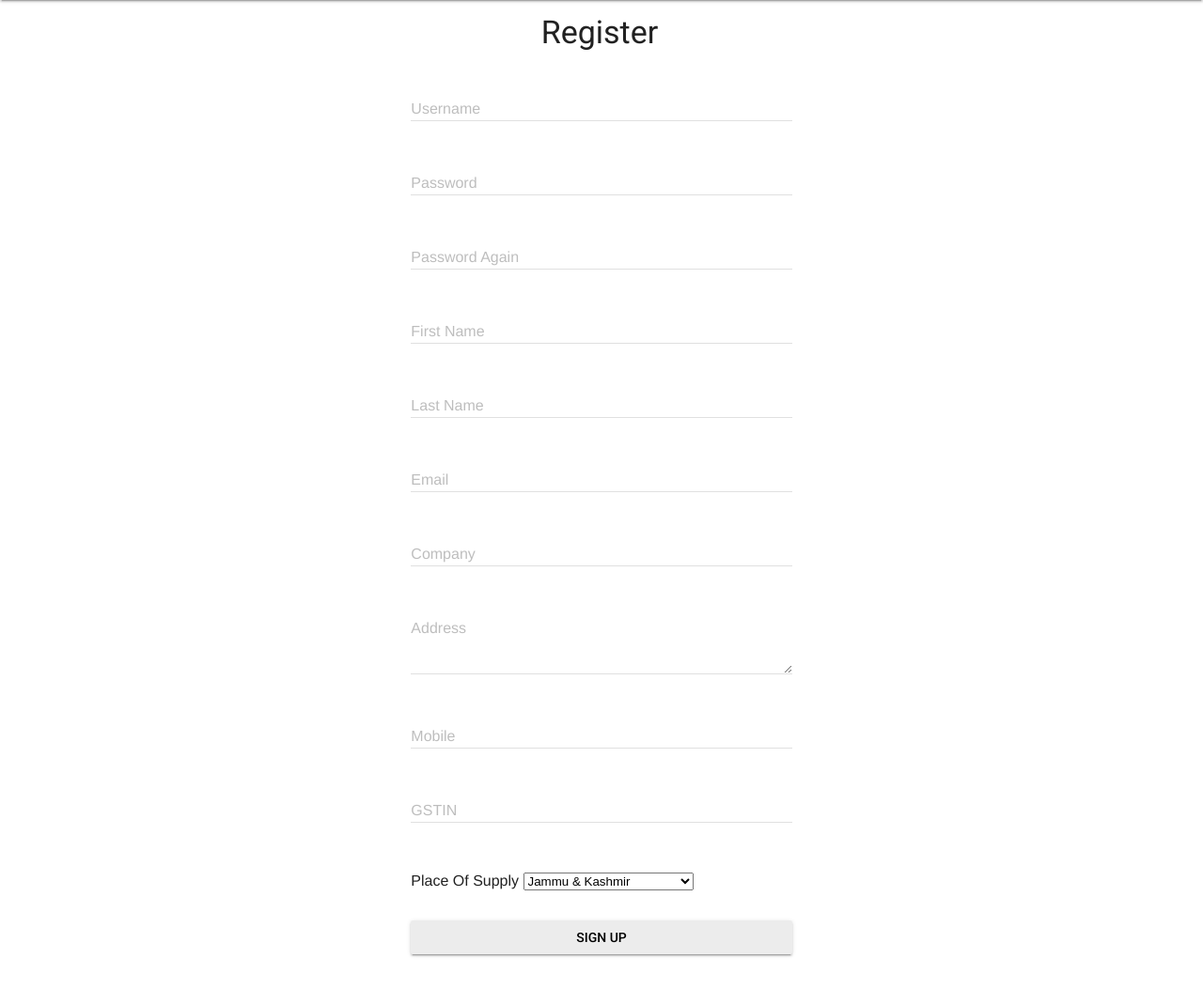
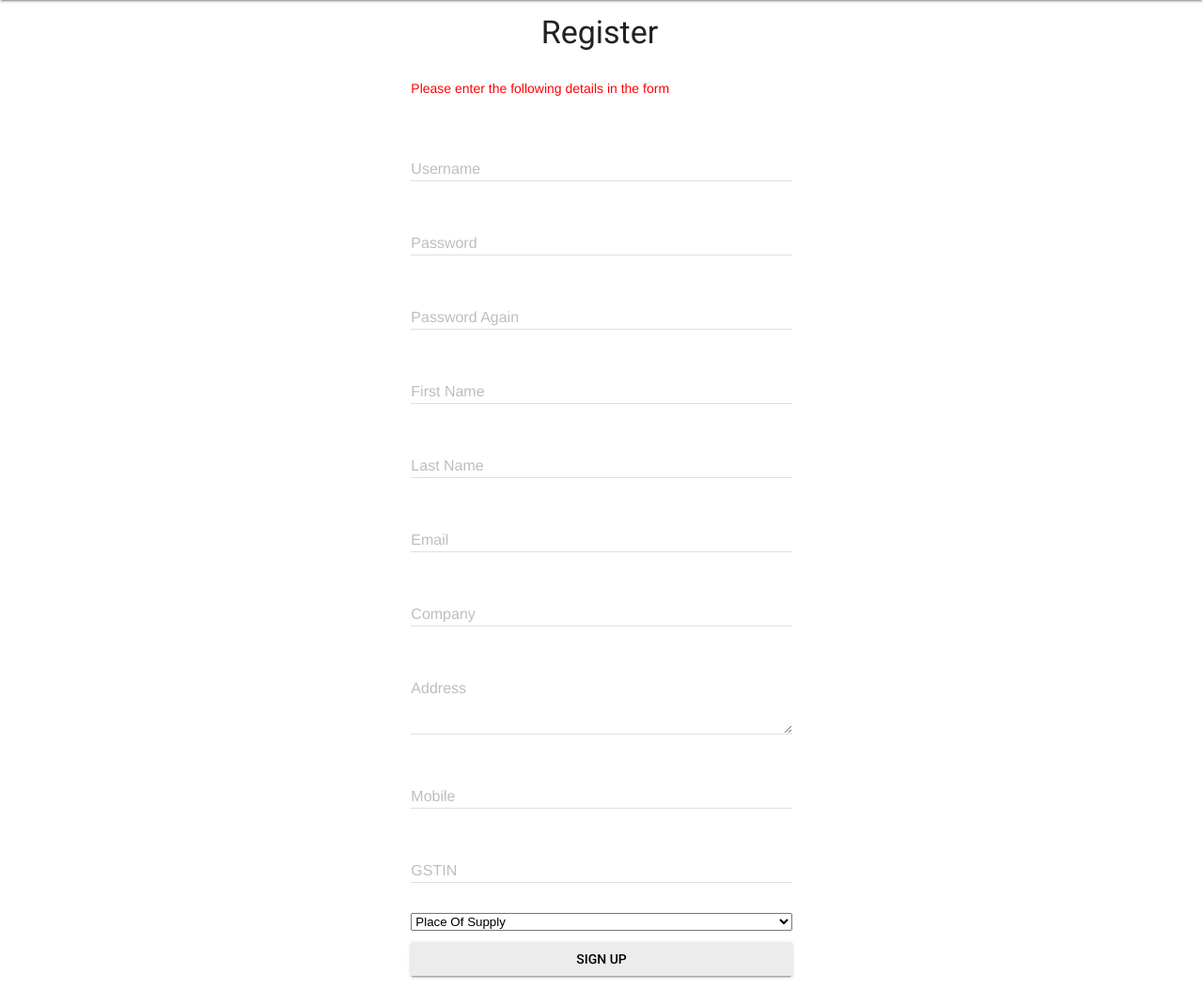
Before and after one commit to rishabhnehra/Invoicer-legacy, a Django app: page /bill/signup/ in a window 1280 px wide. Shown: the part 64-1117 px from the top of the page at 94% size. Run offline with Django 3.2, Linux system fonts and the light colour scheme.

Commit message:
UI tweaks

```diff
--- a/invoicer/templates/registration/signup.html
+++ b/invoicer/templates/registration/signup.html
@@ -4,14 +4,21 @@
   <div class="mdl-grid">
     <h3 class="mdl-cell mdl-cell--12-col text-center">Register</h3>
   </div>
+
+  <div class="mdl-grid">
+    <p class="mdl-cell mdl-cell--4-col-phone mdl-cell--2-offset-tablet mdl-cell--4-col-tablet mdl-cell--4-offset-desktop mdl-cell--4-col-desktop" style="color: red">Please enter the following details in the form</p>
+    <ul class="mdl-cell mdl-cell--4-col-phone mdl-cell--2-offset-tablet mdl-cell--4-col-tablet mdl-cell--4-offset-desktop mdl-cell--4-col-desktop">
+    {% for error in form.errors %}
+      <li style="color: red">{{ error }} </li>
+    {% endfor %}
+    </ul>
+  </div>
+
+
   <form class="mdl-grid" method="post">
-
-    {% for error in form.errors %}
-      <p style="color: red">{{ error }} </p>
-    {% endfor %}
     {% csrf_token %}
     <div class="mdl-cell mdl-cell--4-col-phone mdl-cell--2-offset-tablet mdl-cell--4-col-tablet mdl-cell--4-offset-desktop mdl-cell--4-col-desktop mdl-textfield mdl-js-textfield mdl-textfield--floating-label">
-      <input class="mdl-textfield__input" type="text" name="{{ form.username.name }}" id="id_{{ form.username.name }}" maxlength="254">
+      <input class="mdl-textfield__input" type="text" name="{{ form.username.name }}" id="id_{{ form.username.name }}" maxlength="254" value="{% if form.username.value != None %}{{ form.username.value }}{% endif %}">
       <label class="mdl-textfield__label" for="id_{{ form.username.name }}">Username</label>
     </div>
 
@@ -26,44 +33,43 @@
     </div>
 
     <div class="mdl-cell mdl-cell--4-col-phone mdl-cell--2-offset-tablet mdl-cell--4-col-tablet mdl-cell--4-offset-desktop mdl-cell--4-col-desktop mdl-textfield mdl-js-textfield mdl-textfield--floating-label">
-      <input class="mdl-textfield__input" type="text" name="{{ form.first_name.name }}" id="id_{{ form.first_name.name }}" maxlength="30">
+      <input class="mdl-textfield__input" type="text" name="{{ form.first_name.name }}" id="id_{{ form.first_name.name }}" maxlength="30" value="{% if form.first_name.value != None %}{{ form.first_name.value }}{% endif %}">
       <label class="mdl-textfield__label" for="id_{{ form.first_name.name }}">First Name</label>
     </div>
 
     <div class="mdl-cell mdl-cell--4-col-phone mdl-cell--2-offset-tablet mdl-cell--4-col-tablet mdl-cell--4-offset-desktop mdl-cell--4-col-desktop mdl-textfield mdl-js-textfield mdl-textfield--floating-label">
-      <input class="mdl-textfield__input" type="text" name="{{ form.last_name.name }}" id="id_{{ form.last_name.name }}" maxlength="30">
+      <input class="mdl-textfield__input" type="text" name="{{ form.last_name.name }}" id="id_{{ form.last_name.name }}" maxlength="30" value="{% if form.last_name.value != None %}{{ form.last_name.value }}{% endif %}">
       <label class="mdl-textfield__label" for="id_{{ form.last_name.name }}">Last Name</label>
     </div>
 
     <div class="mdl-cell mdl-cell--4-col-phone mdl-cell--2-offset-tablet mdl-cell--4-col-tablet mdl-cell--4-offset-desktop mdl-cell--4-col-desktop mdl-textfield mdl-js-textfield mdl-textfield--floating-label">
-      <input class="mdl-textfield__input" type="email" name="{{ form.email.name }}" id="id_{{ form.email.name }}" maxlength="254">
+      <input class="mdl-textfield__input" type="email" name="{{ form.email.name }}" id="id_{{ form.email.name }}" maxlength="254" value="{% if form.email.value != None %}{{ form.email.value }}{% endif %}">
       <label class="mdl-textfield__label" for="id_{{ form.email.name }}">Email</label>
     </div>
 
     <div class="mdl-cell mdl-cell--4-col-phone mdl-cell--2-offset-tablet mdl-cell--4-col-tablet mdl-cell--4-offset-desktop mdl-cell--4-col-desktop mdl-textfield mdl-js-textfield mdl-textfield--floating-label">
-      <input class="mdl-textfield__input" type="text" name="{{ form.company.name }}" id="id_{{ form.company.name }}" maxlength ="50">
+      <input class="mdl-textfield__input" type="text" name="{{ form.company.name }}" id="id_{{ form.company.name }}" maxlength ="50" value="{% if form.company.value != None %}{{ form.company.value }}{% endif %}">
       <label class="mdl-textfield__label" for="id_{{ form.company.name }}">Company</label>
     </div>
 
     <div class="mdl-cell mdl-cell--4-col-phone mdl-cell--2-offset-tablet mdl-cell--4-col-tablet mdl-cell--4-offset-desktop mdl-cell--4-col-desktop mdl-cell--4-col-desktop mdl-textfield mdl-js-textfield mdl-textfield--floating-label">
-      <textarea class="mdl-textfield__input" type="text" id="id_{{ form.address.name }}" name="{{ form.address.name }}" rows="3""></textarea>
+      <textarea class="mdl-textfield__input" type="text" id="id_{{ form.address.name }}" name="{{ form.address.name }}" rows="3"">{% if form.address.value != None %}{{ form.address.value }}{% endif %}</textarea>
      <label class="mdl-textfield__label" for="id_{{ form.address.name }}">Address</label>
     </div>
 
     <div class="mdl-cell mdl-cell--4-col-phone mdl-cell--2-offset-tablet mdl-cell--4-col-tablet mdl-cell--4-offset-desktop mdl-cell--4-col-desktop mdl-textfield mdl-js-textfield mdl-textfield--floating-label">
-      <input class="mdl-textfield__input" type="nume" name="{{ form.mobile.name }}" id="id_{{ form.mobile.name }}" maxlength="10">
+      <input class="mdl-textfield__input" type="nume" name="{{ form.mobile.name }}" id="id_{{ form.mobile.name }}" maxlength="10" value="{% if form.mobile.value != None %}{{ form.mobile.value }}{% endif %}">
       <label class="mdl-textfield__label" for="id_{{ form.mobile.name }}">Mobile</label>
     </div>
 
     <div class="mdl-cell mdl-cell--4-col-phone mdl-cell--2-offset-tablet mdl-cell--4-col-tablet mdl-cell--4-offset-desktop mdl-cell--4-col-desktop mdl-textfield mdl-js-textfield mdl-textfield--floating-label">
-      <input class="mdl-textfield__input" type="text" name="{{ form.gstin.name }}" id="id_{{ form.gstin.name }}" maxlength="15">
+      <input class="mdl-textfield__input" type="text" name="{{ form.gstin.name }}" id="id_{{ form.gstin.name }}" maxlength="15" value="{% if form.gstin.value != None %}{{ form.gstin.value }}{% endif %}">
       <label class="mdl-textfield__label" for="id_{{ form.gstin.name }}">GSTIN</label>
     </div>
 
-    <div class="mdl-cell mdl-cell--4-col-phone mdl-cell--2-offset-tablet mdl-cell--4-col-tablet mdl-cell--4-offset-desktop mdl-cell--4-col-desktop mdl-textfield mdl-js-textfield mdl-textfield--floating-label">
-      <label for="id_{{ form.place_of_supply.name }}">Place Of Supply</label>
-      <select id="id_{{ form.place_of_supply.name }}" name="{{ form.place_of_supply.name }}">
-
+<!--     <div class="mdl-cell mdl-cell--4-col-phone mdl-cell--2-offset-tablet mdl-cell--4-col-tablet mdl-cell--4-offset-desktop mdl-cell--4-col-desktop mdl-textfield mdl-js-textfield mdl-textfield--floating-label">
+ -->      <select class="mdl-cell mdl-cell--4-col-phone mdl-cell--2-offset-tablet mdl-cell--4-col-tablet mdl-cell--4-offset-desktop mdl-cell--4-col-desktop" id="id_{{ form.place_of_supply.name }}" name="{{ form.place_of_supply.name }}">
+        <option disabled selected>Place Of Supply</option>
         <option value="1">Jammu &amp; Kashmir</option>
         <option value="2">Himachal Pradesh</option>
         <option value="3">Punjab</option>
@@ -102,7 +108,7 @@
         <option value="37">Andhra Pradesh</option>
         <option value="97">Other Territory</option>
       </select>
-    </div>
+    <!-- </div> -->
 
     <button class="mdl-cell mdl-cell--4-col-phone mdl-cell--2-offset-tablet mdl-cell--4-col-tablet mdl-cell--4-offset-desktop mdl-cell--4-col-desktop mdl-button mdl-js-button mdl-button--raised mdl-js-ripple-effect" type="submit">Sign up</button>
   </form>
```
Also changed, not shown: invoicer/templates/registration/login.html (+7 -1 lines).
